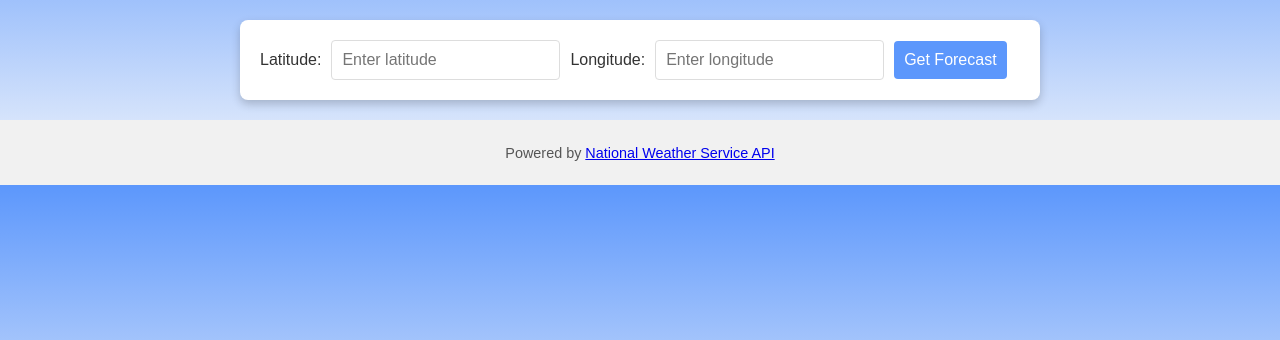
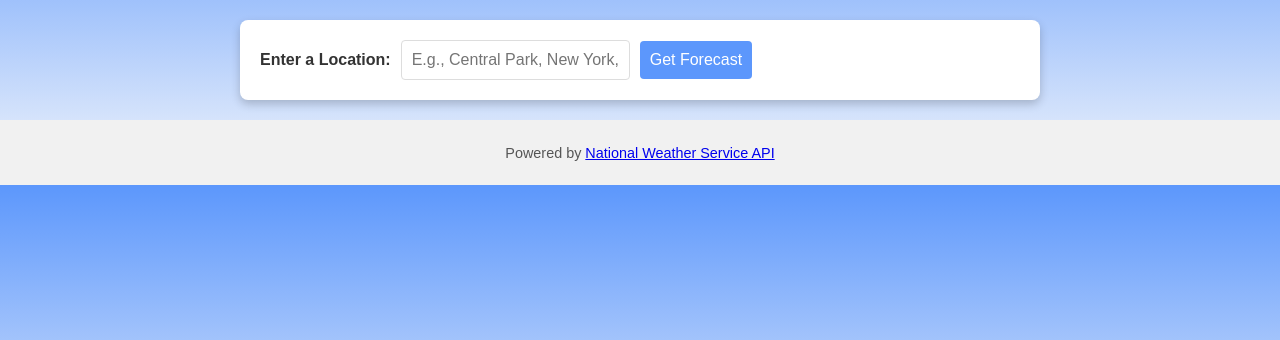
Before and after one commit to OMARAMO77/CarBnR_v4, a Flask app: template carapp/templates/weather.html in a window 1280 px wide. Shown: the part 149-489 px from the top of the page. Run offline with Flask 3, Linux system fonts and the light colour scheme; the template is opened without the code that fills it, so the values that code supplies are empty.

Commit message:
weather.html

```diff
--- a/carapp/templates/weather.html
+++ b/carapp/templates/weather.html
@@ -15,10 +15,8 @@
     <main>
         <section id="form-section">
             <form id="weather-form">
-                <label for="latitude">Latitude:</label>
-                <input type="text" id="latitude" name="latitude" placeholder="Enter latitude" required>
-                <label for="longitude">Longitude:</label>
-                <input type="text" id="longitude" name="longitude" placeholder="Enter longitude" required>
+                <label for="place"><strong>Enter a Location:</strong></label>
+                <input type="text" id="place" class="input" placeholder="E.g., Central Park, New York, USA">
                 <button type="submit">Get Forecast</button>
             </form>
         </section>
```
